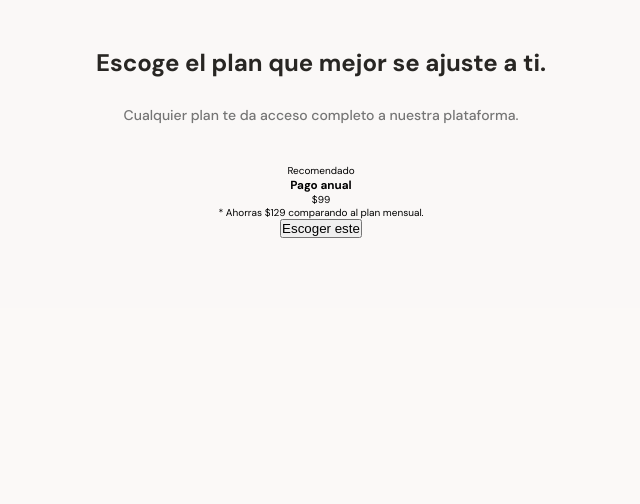
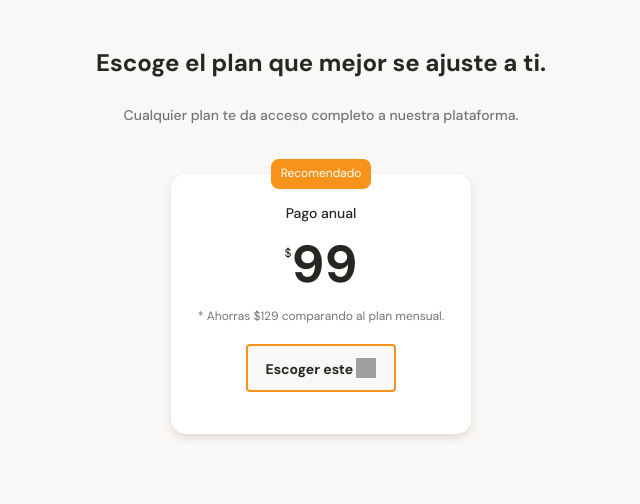
Before and after one commit to DannielF/Development_Engineering, a PHP site: page / in a window 1280 px wide. Shown: the part 2830-3334 px from the top of the page, without its empty margins (319-959 px from the left). Before the commit the page ends 3068 px from the top, so only its background shows below. Run offline with PHP 8.4, Linux system fonts and the light colour scheme; grey boxes are pictures that could not be loaded.

Commit message:
plans section finished

```diff
--- a/Mobile_First/index.html
+++ b/Mobile_First/index.html
@@ -118,12 +118,12 @@
       </div>
       <section class="plans-container--slider">
         <article class="plans-container--card">
-          <p>Recomendado</p>
-          <div>
-            <h3>Pago anual</h3>
-            <p><span>$</span>99</p>
-            <p>* Ahorras $129 comparando al plan mensual.</p>
-            <button>Escoger este <span></span></button>
+          <p class="recommended">Recomendado</p>
+          <div class="plans-info-container">
+            <h3 class="plans-card--title">Pago anual</h3>
+            <p class="plans-card--price"><span>$</span>99</p>
+            <p class="plans-card--saving">* Ahorras $129 comparando al plan mensual.</p>
+            <button class="plans-card--ca">Escoger este <span></span></button>
           </div>
         </article>
       </section>
--- a/Mobile_First/style.css
+++ b/Mobile_First/style.css
@@ -361,3 +361,72 @@ main {
   line-height: 1.8rem;
   color: #757575;
 }
+
+.plans-container--card {
+  position: relative;
+  width: 70%;
+  min-width: 230px;
+  max-width: 300px;
+  height: 260px;
+  margin: 50px auto 0;
+  padding: 0 15px;
+  background-color: var(--white);
+  border-radius: 15px;
+  box-shadow: 0 4px 8px rgba(89, 73, 30, 0.16);
+}
+.recommended {
+  position: absolute;
+  width: 100px;
+  height: 30px;
+  padding: 6px;
+  top: -15px;
+  left: calc(50% - 50px);
+  font-size: 1.2rem;
+  background-color: var(--bitcoin-orange);
+  border-radius: 8px;
+  color: var(--white);
+}
+.plans-card--title {
+  padding-top: 30px;
+  font-size: 1.4rem;
+  font-weight: 500;
+  line-height: 1.8rem;
+  color: var(--black);
+}
+.plans-card--price {
+  padding: 5px 0;
+  font-size: 5.2rem;
+  font-weight: bold;
+  line-height: 5.3rem;
+  color: var(--black);
+}
+.plans-card--price span {
+  font-size: 1.2rem;
+  font-weight: 300;
+  vertical-align: 25px;
+}
+.plans-card--saving {
+  font-size: 1.2rem;
+  color: #757575;
+  padding-top: 12px;
+}
+.plans-card--ca {
+  width: 150px;
+  height: 48px;
+  margin-top: 20px;
+  background-color: var(--off-white);
+  border: 2px solid var(--bitcoin-orange);
+  border-radius: 4px;
+  font-size: 1.4rem;
+  font-weight: 700;
+  line-height: 1.8rem;
+  color: var(--black);
+  font-family: 'DM Sans', sans-serif;
+}
+.plans-card--ca span {
+  display: inline-block;
+  width: 20px;
+  height: 20px;
+  background-image: url('./Assets/Icons/arrow-right.svg');
+  vertical-align: text-bottom;
+}
```
